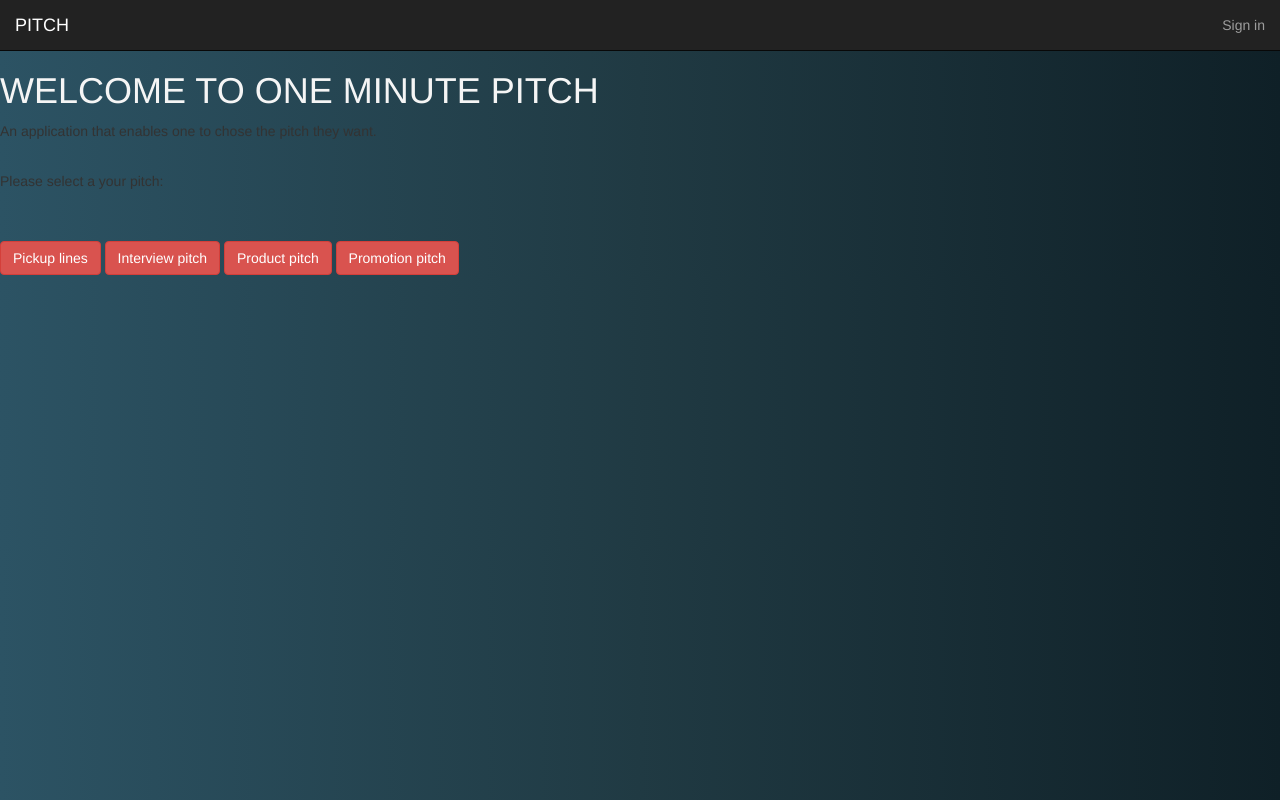
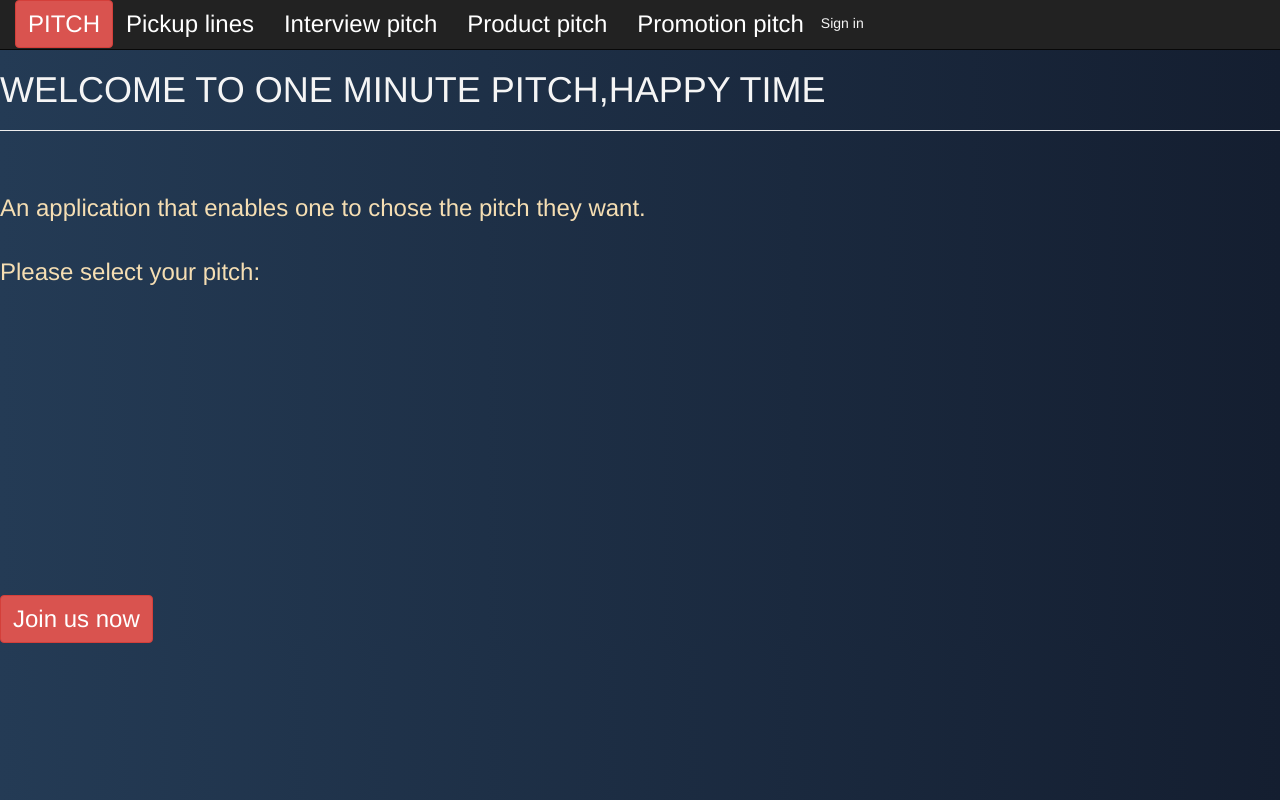
Before and after one commit to cliffnyendwe/My-pitch, a Flask app: page / in a window 1280 px wide. Run offline with Flask 2, Linux system fonts and the light colour scheme; some libraries are stand-ins or nearby versions.

Commit message:
added font-size to my header one

```diff
--- a/app/static/css/index.css
+++ b/app/static/css/index.css
@@ -2,8 +2,34 @@ h1{
     color:whitesmoke;
 }
 body{
-background: linear-gradient(to right, #2C5364, #203A43, #0F2027);
+    background: linear-gradient(to right, #243B55, #141E30);
 }
 .links{
     color:whitesmoke;
+    margin-right: 50px;
 }
+p{
+    font-size:x-large;
+    color:wheat;
+}
+#pitch{
+    margin-top:20%;
+}
+.navright{
+    margin-left: 50px;
+    transition: all .4s cubic-bezier(0.645, 0.045, 0.355, 1);
+
+
+}
+.navright:hover{
+    background-color: blue;
+}
+nav a{
+    color: white;
+    text-decoration: none;
+    transition: all .4s cubic-bezier(0.645, 0.045, 0.355, 1);
+}
+nav a:hover{
+    text-decoration: none;
+    background-color: red;
+}
--- a/app/templates/index.html
+++ b/app/templates/index.html
@@ -9,16 +9,13 @@
 
 {% block content %}
 
-<h1>WELCOME TO ONE MINUTE PITCH</h1>
+<h1>WELCOME TO ONE MINUTE PITCH,HAPPY TIME</h1>
+<hr>
+<br><br>
 <p>An application that enables one to chose the pitch they want.</p>
 <br>
-<p>Please select a your pitch:</p>
+<p>Please select your pitch:</p>
 <br><br>
-<div class="links">
-      <a class="btn btn-danger"href="/pitch/promotion pitch"> Pickup lines</a>
-      <a class="btn btn-danger"href="/pitch/interview pitch"> Interview pitch</a>
-      <a class="btn btn-danger"href="/pitch/product pitch"> Product pitch</a>
-      <a class="btn btn-danger"href="/pitch/promotion pitch"> Promotion pitch</a>
-</div>
+<a class="btn btn-danger" id = "pitch" style="font-size:x-large" href="/pitch/join us now"> Join us now</a>
 
 {% endblock%}
--- a/app/templates/navbar.html
+++ b/app/templates/navbar.html
@@ -2,24 +2,33 @@
   <div class="container-fluid">
 
     <div class="navbar-header">
-        <button type="button" class="navbar-toggle collapsed" data-toggle="collapse" data-target="#bs-example-navbar-collapse-1" aria-expanded="false">
+      <button type="button" class="navbar-toggle collapsed" data-toggle="collapse" data-target="#bs-example-navbar-collapse-1"
+        aria-expanded="false">
         <span class="sr-only">Toggle navigation</span>
-          <span class="icon-bar"></span>
-          <span class="icon-bar"></span>
-          <span class="icon-bar"></span>
+
       </button>
-        <a class="navbar-brand" href="/">PITCH</a>
+      <a class="btn btn-danger" style="font-size:x-large" href="/">PITCH</a>
     </div>
 
     <!-- Collect the nav links, forms, and other content for toggling -->
-        <ul class="nav navbar-nav navbar-right">
-            {% if current_user.is_authenticated %}
-            <li><a href="{{url_for('main.profile',uname=current_user.username)}}">Profile</a></li>
-            <li><a href="{{url_for('auth.logout')}}">Sign out</a></li>
+
+    <div class="links">
+      <a class="btn btn-outline-danger" style="font-size:x-large;" href="/pitch/promotion pitch"> Pickup lines</a>
+      <a class="btn btn-outline-danger" style="font-size:x-large;" href="/pitch/interview pitch"> Interview pitch</a>
+      <a class="btn btn-outline-danger" style="font-size:x-large;" href="/pitch/product pitch"> Product pitch</a>
+      <a class="btn btn-outline-danger" style="font-size:x-large;" href="/pitch/promotion pitch"> Promotion pitch</a>
+
+      <span {% if current_user.is_authenticated %}>
+        <a class="btn btn-primary" style="font-size:x-large;" href="{{url_for('main.profile',uname=current_user.username)}}">Profile</a>
+        <a class="btn btn-primary" style="font-size:x-large;  " href="{{url_for('auth.logout')}}">Sign out</a>
         {% else %}
-            <li><a href="{{url_for('auth.login')}}">Sign in</a></li>
+        <a href="{{url_for('auth.login')}}">Sign in</a>
         {%endif%}
-          </ul>
+      </span>
+    </div>
+
+
+
   </div>
   </div>
 </nav>
```
Lines whose indentation alone changed are shown as unchanged.
